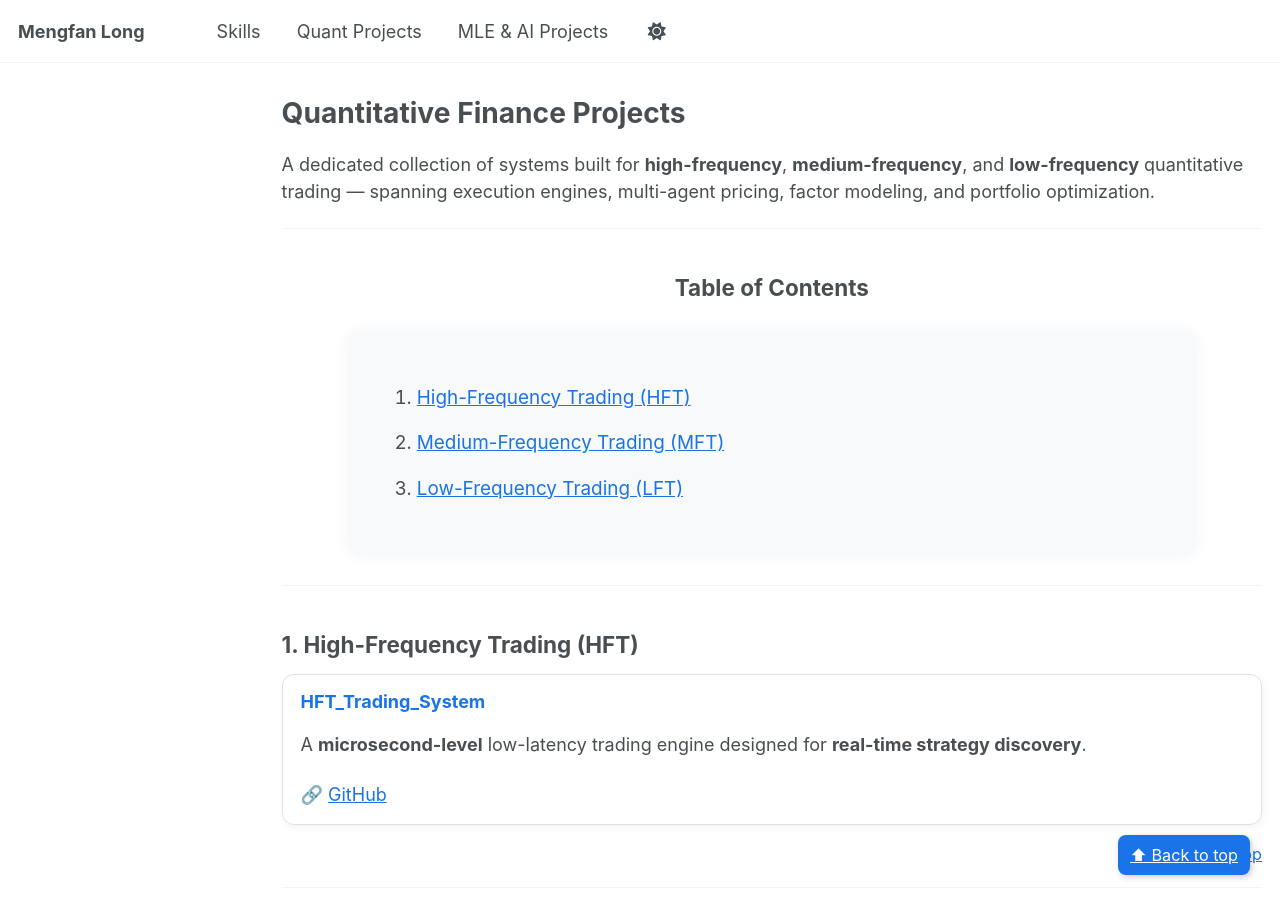
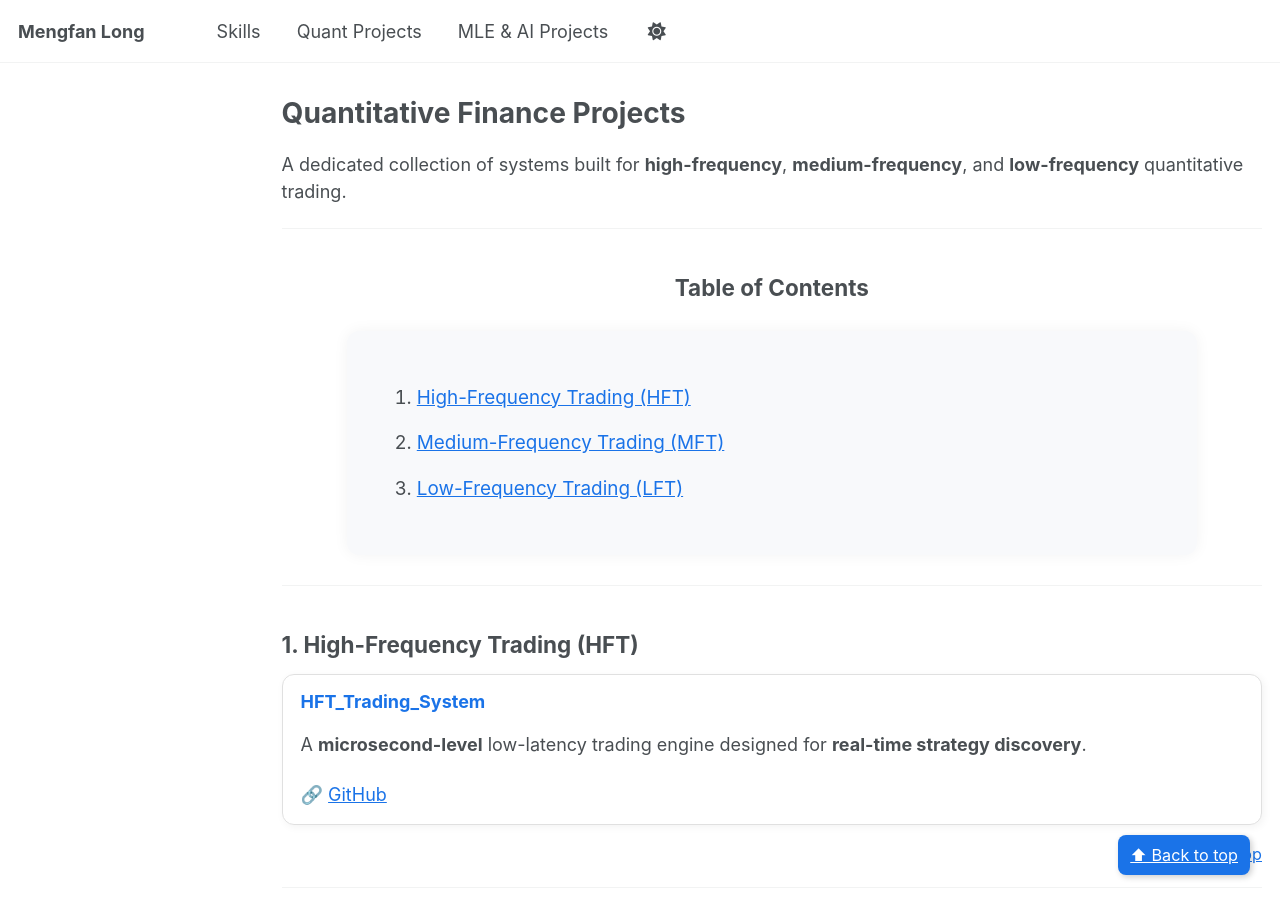
Before and after one commit to kevinlmf/kevinlmf.github.io, a Jekyll site: the page built from _pages/quant-projects.md, in a window 1280 px wide and 900 px high. Built offline with Jekyll 4.4.1, drawn with Linux system fonts in a browser that asks for light colours; a script that is not in the unit is left out.

Commit message:
Simplify project description in quant-projects.md
Removed specific mentions of execution engines, multi-agent pricing, factor modeling, and portfolio optimization from the project description.

```diff
--- a/_pages/quant-projects.md
+++ b/_pages/quant-projects.md
@@ -7,7 +7,7 @@ author_profile: false
 
 <a id="top"></a>
 
-A dedicated collection of systems built for **high-frequency**, **medium-frequency**, and **low-frequency** quantitative trading — spanning execution engines, multi-agent pricing, factor modeling, and portfolio optimization.
+A dedicated collection of systems built for **high-frequency**, **medium-frequency**, and **low-frequency** quantitative trading.
 
 ---
 
```
